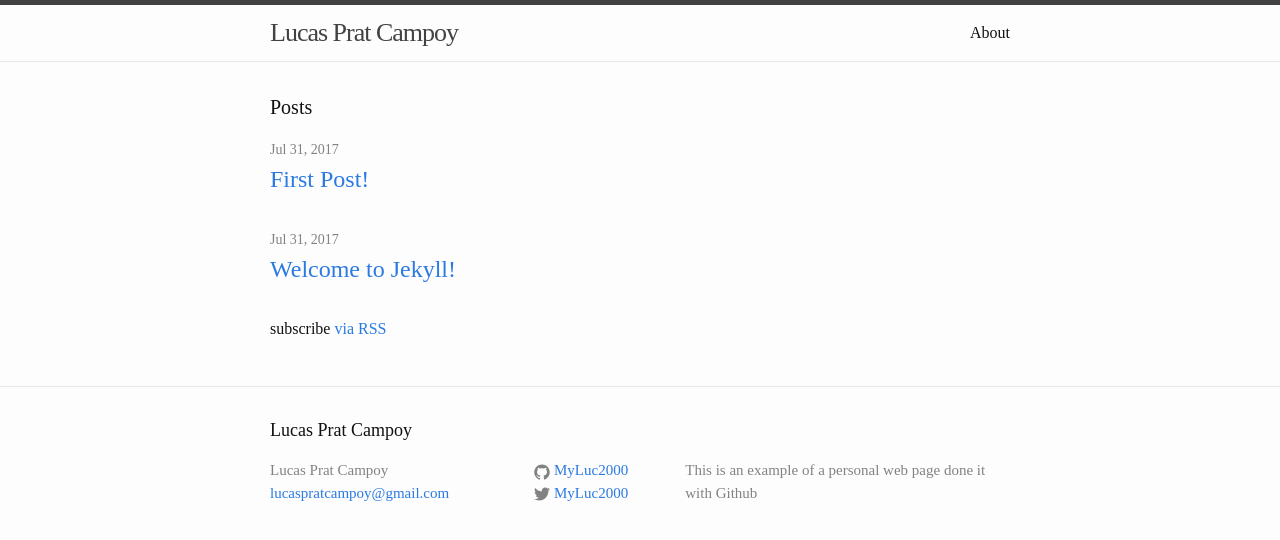
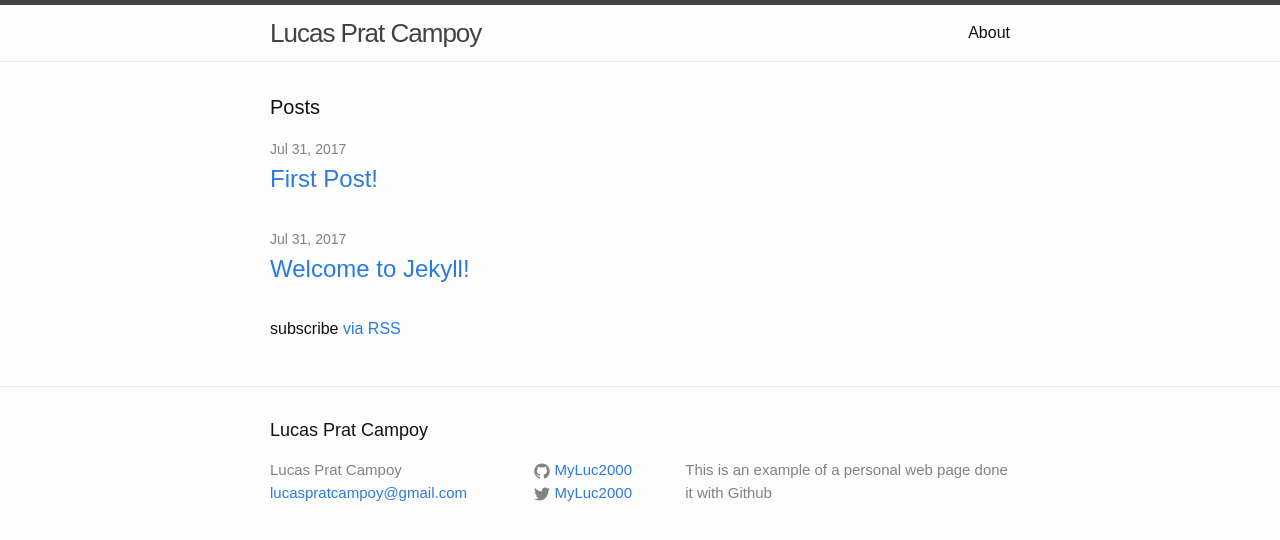
Before and after one commit to LucasPrat/MyLuc2000.github.io, a Jekyll site: the page built from index.html, in a window 1280 px wide. Shown: the top 540 px of the page. Built offline with Jekyll 4.4.1, drawn with Linux system fonts in a browser that asks for light colours.

Commit message:
font family (teko)

```diff
--- a/css/main.scss
+++ b/css/main.scss
@@ -6,7 +6,7 @@
 
 
 // Our variables
-$base-font-family: 'Indie Flower', cursive;
+$base-font-family: 'Teko', sans-serif;
 $base-font-size:   16px;
 $base-font-weight: 400;
 $small-font-size:  $base-font-size * 0.875;
```
